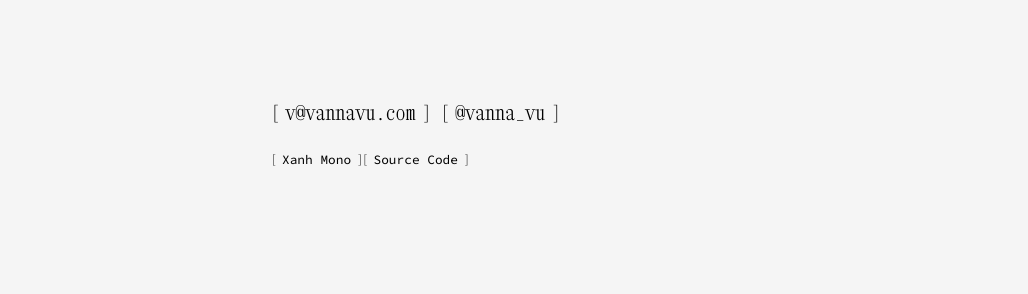
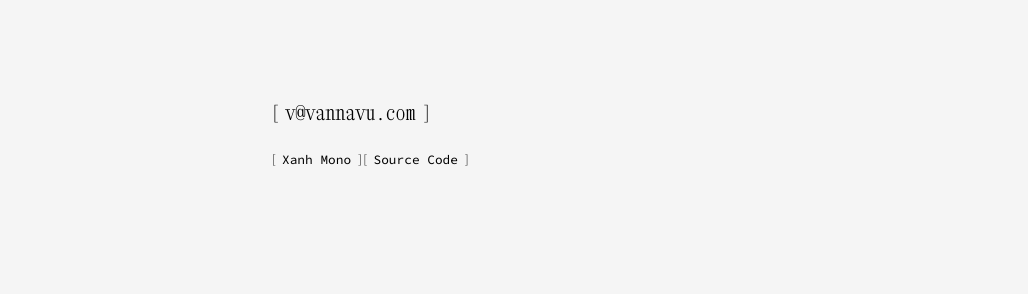
Before and after one commit to vannavu/vannavu.github.io, a Jekyll site: the page built from pages/index.md, in a window 1280 px wide. Shown: the part 605-899 px from the top of the page, without its empty margins (97-1125 px from the left). Built offline with Jekyll 4.4.1, drawn with Linux system fonts in a browser that asks for light colours.

Commit message:
minus ig

```diff
--- a/pages/index.md
+++ b/pages/index.md
@@ -31,6 +31,5 @@ archives :
 - [Keynote Club](https://www.instagram.com/keynoteclub/){:target="_blank"} (2020) : Improvisational posters collaboratively made in real time over Keynote. Organized and ideated by V.E. Chen.
 
 [v@vannavu.com](mailto:v@vannavu.com)
-[@vanna_vu](https://www.instagram.com/vanna_vu/){:target="_blank"}
 
 ##### [[Xanh Mono](https://fonts.google.com/specimen/Xanh+Mono#about){:target="_blank"}][[Source Code](https://github.com/adobe-fonts/source-code-pro){:target="_blank"}]
```
